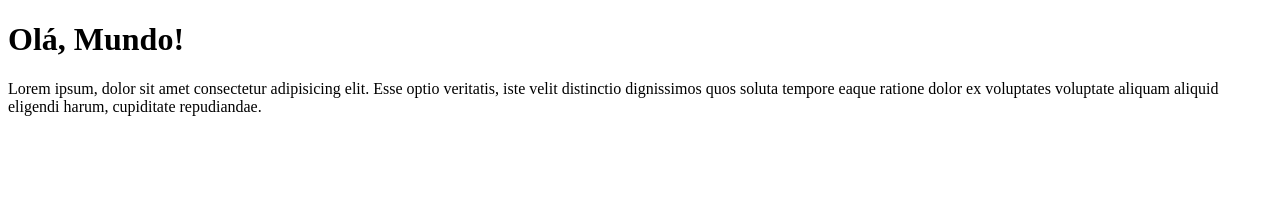
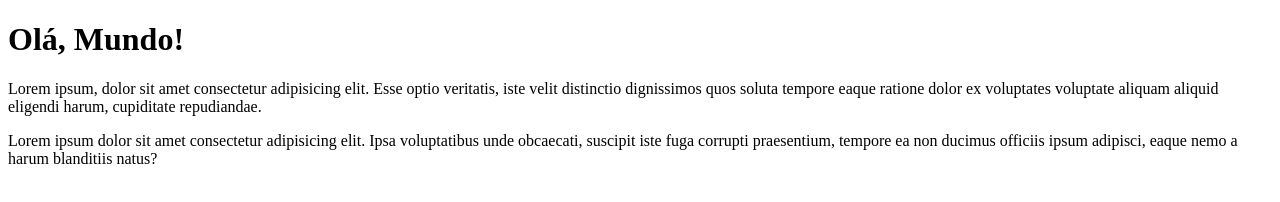
Before and after one commit to HendrixsIsak/Ola-Mundo, a plain HTML site: page site-exemplo/index.html in a window 1280 px wide. Drawn offline with Linux system fonts and the light colour scheme.

Commit message:
Adicionei um parágrafo

```diff
--- a/site-exemplo/index.html
+++ b/site-exemplo/index.html
@@ -8,5 +8,7 @@
 <body>
     <h1>Olá, Mundo!</h1>
     <p>Lorem ipsum, dolor sit amet consectetur adipisicing elit. Esse optio veritatis, iste velit distinctio dignissimos quos soluta tempore eaque ratione dolor ex voluptates voluptate aliquam aliquid eligendi harum, cupiditate repudiandae.</p>
+    <p>Lorem ipsum dolor sit amet consectetur adipisicing elit. Ipsa voluptatibus unde obcaecati, suscipit iste fuga corrupti praesentium, tempore ea non ducimus officiis ipsum adipisci, eaque nemo a harum blanditiis natus?</p>
+
 </body>
 </html>
```
